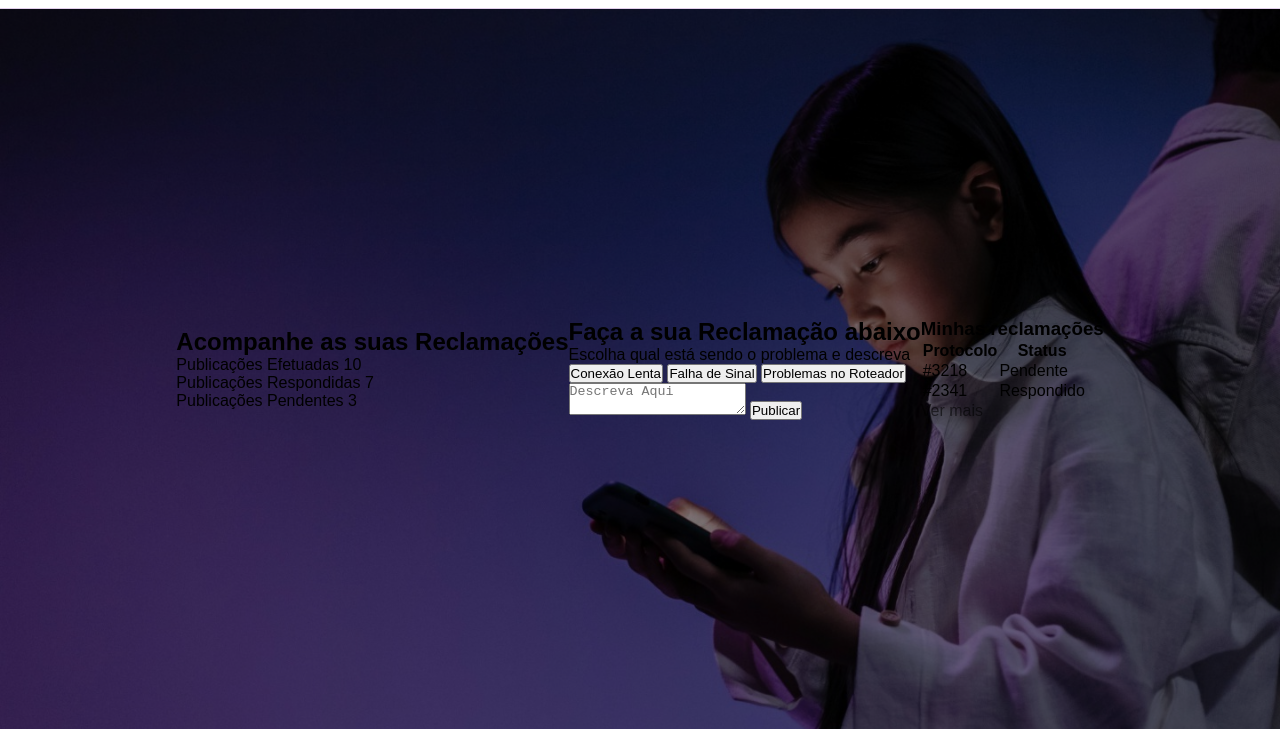
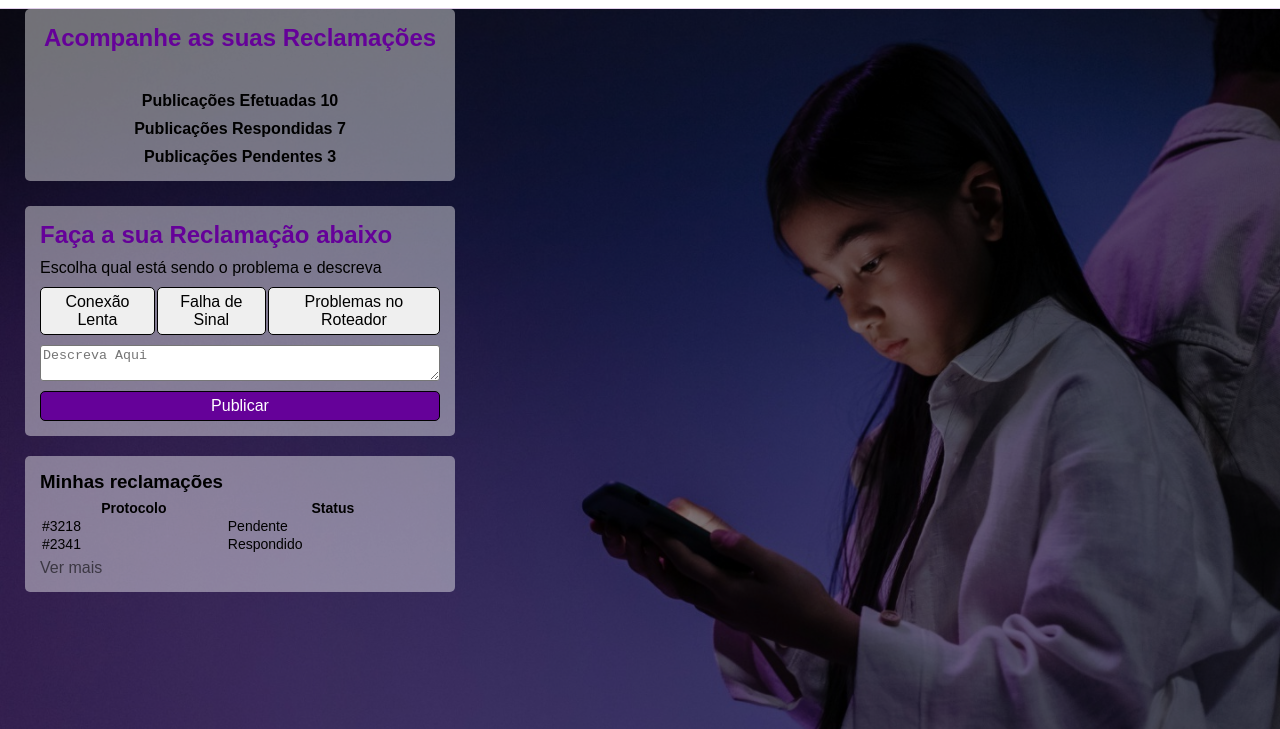
Before and after one commit to LuisFylipe06/Reclame-aqui-VIVO-, a plain HTML site: page public/src/telaPostagens/telaPostagens.html in a window 1280 px wide. Shown: the part 81-810 px from the top of the page. Drawn offline with Linux system fonts and the light colour scheme.

Commit message:
Colocando estilos em box de status pagina de postagens.

```diff
--- a/public/src/telaPostagens/styleTelaPostagens.css
+++ b/public/src/telaPostagens/styleTelaPostagens.css
@@ -20,6 +20,10 @@ header {
     padding-bottom: 20px;
     border-bottom: 1px solid #64019931;
     background-color: #FFFFFF;
+}
+.logo{
+    width: 140px;
+    height: 45px;
 }
 
 nav ul {
@@ -53,6 +57,104 @@ a:hover {
     width: 100%;
     height: 100%;
     display: flex;
+    flex-direction: column;
+}
+
+.status-box {
+    width: 400px;
+    background-color: #ffffff6c;
+    border-radius: 5px;
+    padding: 15px;
+    margin-bottom: 5px;
+    margin-left: 25px;
+    display: flex;
+    flex-direction: column;
     align-items: center;
     justify-content: center;
+    gap: 10px;
 }
+
+.status-box h2{
+    color: #650199;
+    margin-bottom: 30px;
+    display:flex;
+}
+
+.status-box p {
+    font-weight: bold;
+    font-size: 16px;
+}
+
+.reclamacao-box {
+    width: 400px;
+    margin-top: 20px;
+    margin-left: 25px;
+    background-color: #ffffff6c;
+    border-radius: 5px;
+    padding: 15px;
+    display: flex;
+    flex-direction: column;
+    gap: 10px;
+}
+
+.reclamacao-box h2{
+    color:#650199;
+}
+
+.reclamacao-box p{
+    font-size: 16px;
+}
+
+.opcoes{
+    display: flex;
+    gap: 2px;
+}
+
+button{
+    border-radius: 5px;
+    border: 1px solid black;
+    font-size: 16px;
+    padding: 5px;
+    cursor: pointer
+}
+
+textarea{
+    border-radius: 3px;
+    outline: 0;
+    padding: 2px;
+}
+
+.publicar {
+    background-color: #650199;
+    color: #FFFFFF;
+    transition: 0.3s;
+}
+
+.publicar:hover{
+    transform: scale(1.02);
+}
+
+.minhas-reclamacoes{
+    width: 400px;
+    margin-top: 20px;
+    margin-left: 25px;
+    margin-bottom: 20px;
+    background-color: #ffffff6c;
+    border-radius: 5px;
+    padding: 15px;
+    display: flex;
+    flex-direction: column;
+    gap: 5px;
+}
+
+.minhas-reclamacoes h2{
+    color: #650199;
+}
+
+th{
+    font-size: 14px;
+}
+
+td{
+    font-size: 14px;
+}
```
